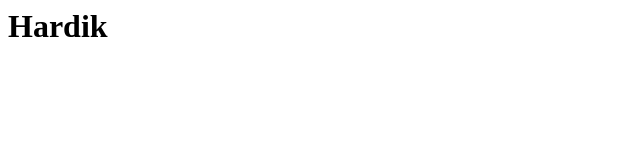
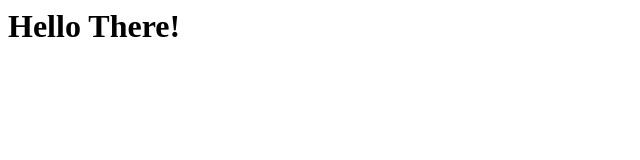
Before and after one commit to Prutha2104/DemoWebsite, a plain HTML site: page index.html in a window 1280 px wide. Shown: the whole page, without its empty margins (0-640 px from the left). Drawn offline with Linux system fonts and the light colour scheme.

Commit message:
Update index.html

```diff
--- a/index.html
+++ b/index.html
@@ -9,6 +9,6 @@
 
 </head>
 	<body>
-		<h1>Hardik</h1>
+		<h1>Hello There!</h1>
 	</body>
 </html>
```
